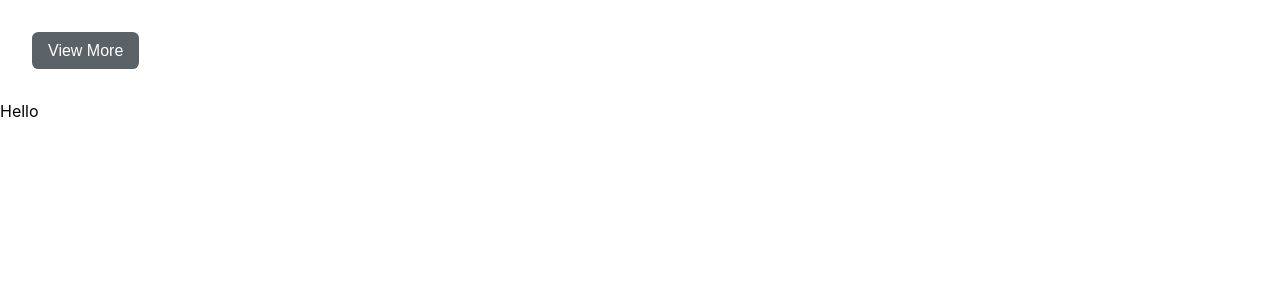
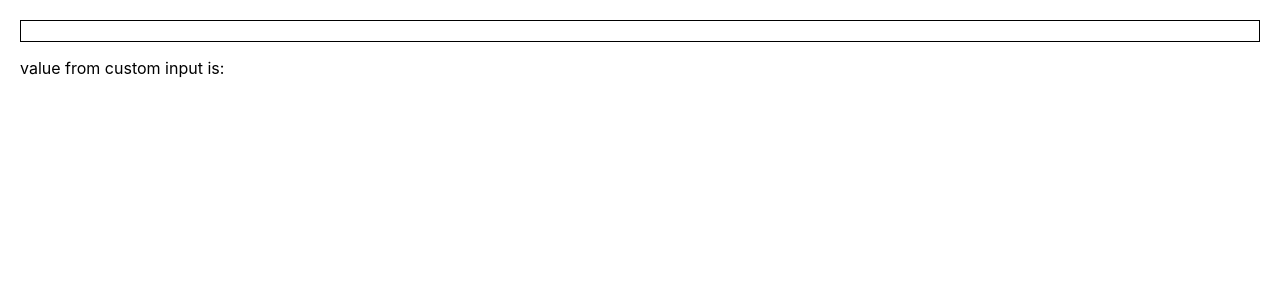
Before and after one commit to Farazkhanbwn/React_Practice, a React (Create React App) app: page / in a window 1280 px wide. Shown: the top 300 px of the page. Built offline with nearby package versions, Linux system fonts and the light colour scheme.

Commit message:
fix code names + refactor + fix bug

```diff
--- a/src/App.js
+++ b/src/App.js
@@ -1,34 +1,25 @@
-import logo from './logo.svg';
-import './App.css';
-import Bootbtn from './component/bootstrap_btn';
-import DataFetch from './component/div-data-fetch/data_fetch';
+import "./App.css";
+import Bootbtn from "./component/bootstrap_btn";
+import CustomInput from "./component/custom-input/custom-input";
+import { useState } from "react";
 
-// function App() {
-//   return (
-//     <div className="App">
-//       <header className="App-header">
-//         <img src={logo} className="App-logo" alt="logo" />
-//         <p>
-//           Edit <code>src/App.js</code> and save to reload.
-//         </p>
-//         <a
-//           className="App-link"
-//           href="https://reactjs.org"
-//           target="_blank"
-//           rel="noopener noreferrer"
-//         >
-//           Learn React
-//         </a>
-//       </header>
-//     </div>
-//   );
-// }
+function App() {
+  const [state, setState] = useState("");
+  const onChangeCustomInput = (text) => {
+    setState(text);
+  };
 
-function App(){
-  return <div>
-    <Bootbtn text = "View More" type = "secondary"/>
-    <DataFetch />
-  </div>
+  return (
+    <div>
+      {/* <Bootbtn text = "View More" type = "secondary"/> */}
+      <CustomInput
+        type="text"
+        placeholder="test"
+        onChange={onChangeCustomInput}
+      />
+      <p>value from custom input is: {state}</p>
+    </div>
+  );
 }
 
 export default App;
--- /dev/null
+++ b/src/component/custom-input/custom-input.css
@@ -0,0 +1,3 @@
+.input {
+    border: 1px solid #000;
+}
--- /dev/null
+++ b/src/component/custom-input/custom-input.jsx
@@ -0,0 +1,14 @@
+import React, { Component } from "react";
+import "./custom-input.css";
+
+export default class CustomInput extends Component {
+  handleKey = (e) => {
+    this.props?.onChange?.(e.target.innerText);
+  };
+
+  render() {
+    return (
+      <div className="input" onKeyUp={this.handleKey} contentEditable></div>
+    );
+  }
+}
--- a/src/component/div-data-fetch/data_fetch.js
+++ /dev/null
@@ -1,27 +0,0 @@
-import React, { Component, Fragment } from 'react'
-
-export default class DataFetch extends Component {
-    constructor(props){
-        super(props);
-        this.state={
-            text: ""
-        }
-    }
-
-    handleKey = (e) =>{
-        // let test = e.target.innerHTML;
-        // console.log(test);
-        this.setState({text : e.target.innerHTML});
-        console.log("value of div" , e.target.innerHTML);
-    }
-
-  render() {
-    return (
-        <Fragment>
-            <div onKeyUp={this.handleKey} contentEditable>Hello</div>
-            {/* <div onClick={this.handleKey}>Hello Web Developer</div> */}
-            <div>{this.state.text}</div>
-        </Fragment>
-    )
-  }
-}
--- a/src/index.css
+++ b/src/index.css
@@ -5,6 +5,7 @@ body {
     sans-serif;
   -webkit-font-smoothing: antialiased;
   -moz-osx-font-smoothing: grayscale;
+  padding: 20px;
 }
 
 code {
```
Also changed, not shown: src/index.js (+5 -16 lines).
